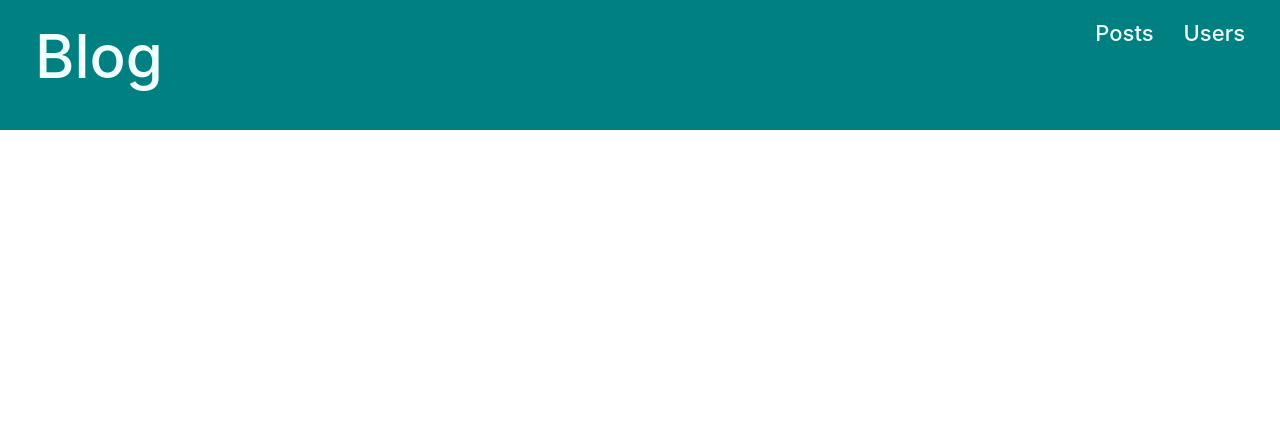
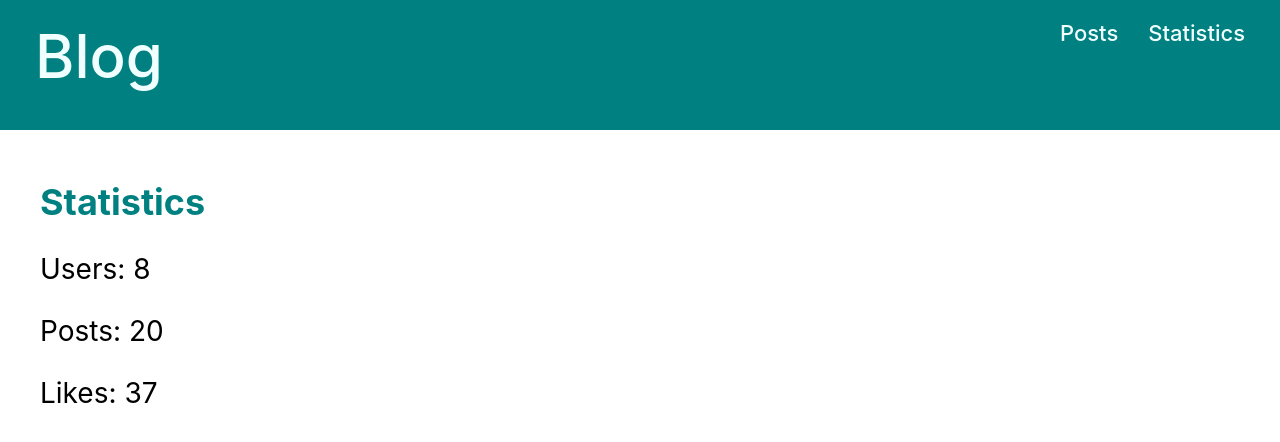
Before and after one commit to NataliyaChe/react-blog, a React (Create React App) app: page /statistics in a window 1280 px wide. Before the commit this address had no page. Shown: the top 442 px of the page. Built offline with nearby package versions, Linux system fonts and the light colour scheme; data requests are answered from the project's data file; sample sign-in values are in the browser's storage.

Commit message:
statistics added

```diff
--- a/db.json
+++ b/db.json
@@ -4,7 +4,7 @@
       "text": "first post",
       "date": "2023-02-27T18:01:13.113Z",
       "id": 1677520873113,
-      "likes": 0,
+      "likes": 4,
       "userId": 1677584368997
     },
     {
@@ -18,7 +18,7 @@
       "text": "fourth post",
       "date": "2023-02-28T11:35:26.275Z",
       "id": 1677584126275,
-      "likes": 0,
+      "likes": 4,
       "userId": 1677584806834
     },
     {
@@ -32,21 +32,21 @@
       "text": "another new post\n",
       "date": "2023-03-05T18:26:57.217Z",
       "id": 1678040817217,
-      "likes": 0,
+      "likes": 3,
       "userId": 1677584368997
     },
     {
       "text": "meow",
       "date": "2023-03-05T18:30:57.434Z",
       "id": 1678041057434,
-      "likes": 0,
+      "likes": 1,
       "userId": 1677584744456
     },
     {
       "text": "meow-meow",
       "date": "2023-03-05T18:31:05.446Z",
       "id": 1678041065446,
-      "likes": 0,
+      "likes": 1,
       "userId": 1677584744456
     },
     {
@@ -60,7 +60,7 @@
       "text": "new post",
       "date": "2023-03-07T18:17:25.260Z",
       "id": 1678213045260,
-      "likes": 0,
+      "likes": 6,
       "userId": 1677584368997
     },
     {
@@ -74,7 +74,7 @@
       "text": "and more",
       "date": "2023-03-07T18:25:57.458Z",
       "id": 1678213557458,
-      "likes": 0,
+      "likes": 1,
       "userId": 1677584368997
     },
     {
@@ -88,7 +88,7 @@
       "text": "test meow",
       "date": "2023-03-07T20:02:44.570Z",
       "id": 1678219364570,
-      "likes": 0,
+      "likes": 5,
       "userId": 1677584744456
     },
     {
@@ -102,14 +102,14 @@
       "text": "today meow",
       "date": "2023-03-08T12:04:46.545Z",
       "id": 1678277086545,
-      "likes": 0,
+      "likes": 6,
       "userId": 1677584744456
     },
     {
       "text": "spring post",
       "date": "2023-03-11T17:03:03.424Z",
       "id": 1678554183424,
-      "likes": 0,
+      "likes": 2,
       "userId": 1677584368997
     },
     {
@@ -123,7 +123,7 @@
       "text": "meow",
       "date": "2023-03-13T22:42:56.832Z",
       "id": 1678747376832,
-      "likes": 0,
+      "likes": 3,
       "userId": 1677584744456
     },
     {
@@ -131,6 +131,13 @@
       "date": "2023-03-17T09:39:57.295Z",
       "id": 1679045997295,
       "likes": 0,
+      "userId": 1677584368997
+    },
+    {
+      "text": "night post",
+      "date": "2023-03-17T22:49:18.817Z",
+      "id": 1679093358817,
+      "likes": 1,
       "userId": 1677584368997
     }
   ],
--- a/src/App.js
+++ b/src/App.js
@@ -1,10 +1,10 @@
 import React from 'react';
 import { BrowserRouter, Routes, Route } from 'react-router-dom';
-import Header from "./components/Header";
+import Header from './components/Header';
 import Posts from './pages/Posts';
 import Registration from './pages/Registration';
 import Login from './pages/Login';
-import Users from "./pages/Users";
+import Statistics from './pages/Statistics';
 import { ProvideAuth } from './context/AuthContext';
 import { ProtectedRoute } from './components/ProtectedRoute';
 
@@ -17,7 +17,7 @@ function App() {
       <Routes>
         <Route element={<ProtectedRoute />}>
           <Route path='/' element={<Posts />} />
-          <Route path='/users' element={<Users />} />
+          <Route path='/statistics' element={<Statistics />} />
         </Route>
         <Route path='/registration' element={<Registration />} />
         <Route path='/login' element={<Login />} />
--- a/src/components/Header.js
+++ b/src/components/Header.js
@@ -12,8 +12,8 @@ function Header() {
                 <Link to='.' className={`link ${user ? 'show' : 'hide'}`}>
                     Posts
                 </Link>
-                <Link to='/users' className={`link ${user ? 'show' : 'hide'}`}>
-                    Users
+                <Link to='/Statistics' className={`link ${user ? 'show' : 'hide'}`}>
+                    Statistics
                 </Link>
             </div>
         </div>
--- a/src/hooks/useApi.js
+++ b/src/hooks/useApi.js
@@ -2,6 +2,11 @@ export const useApi = (route) => {
     let link = `http://localhost:3004/${route}`;
 
     async function get() {
+        const data = await fetch(link)
+        return await data.json();
+    }
+
+    async function getUsers() {
         const data = await fetch(link)
         return await data.json();
     }
@@ -28,6 +33,6 @@ export const useApi = (route) => {
     }
 
     return {
-        get, getUserByEmail, getPostsByUser, post, remove
+        get, getUsers, getUserByEmail, getPostsByUser, post, remove
     }
 }
--- a/src/index.css
+++ b/src/index.css
@@ -15,10 +15,10 @@ code {
     monospace;
 }
 
-/* .wrapper {
-  padding: 20px;
+.wrapper {
+  margin: 20px;
   margin: 0 auto;
-} */
+}
 
 .form {
   max-width: 550px;
@@ -245,3 +245,15 @@ code {
 }
 
 /* Pagination end*/
+
+.statistics {
+  margin: 40px;
+}
+
+.statistics-title {
+
+}
+
+.statistics-text {
+  font-size: 28px;
+}
--- a/src/pages/Posts.js
+++ b/src/pages/Posts.js
@@ -56,9 +56,12 @@ function Posts() {
 
     const addLike = (event) => {
         const buttonId = event.target.dataset.id;
-        const newPosts = posts.map(post => {
-            if(post.id === +buttonId) {
-                post.likes += 1
+        const newPosts = posts.map(postItem => {
+            if(postItem.id === +buttonId) {
+                postItem.likes += 1
+                post(postItem)
+                // post(++post.likes)
+                // console.log('add post.likes', post.likes);
             }
             return post
         })
@@ -80,7 +83,7 @@ function Posts() {
     }
 
     return (
-        <div className='main'>
+        <div className='main wrapper'>
             <div className='title-wrapper'>
                 <h1 className='main-title'>Hello {authorizedUser?.login}!</h1>
                 <button className='button' onClick={signOut}>Sign out</button>
--- /dev/null
+++ b/src/pages/Statistics.js
@@ -0,0 +1,56 @@
+import React, { useState, useEffect } from 'react';
+import {useApi} from '../hooks/useApi';
+
+function Statistics() {
+  const [usersAmount, setUsersAmount ] = useState(0);
+  const [postsAmount, setPostsAmount ] = useState(0);
+  const [likesAmount, setLikesAmount ] = useState(0);
+  const [posts, setPosts] = useState([]);
+  // const [users, setUsers] = useState([]);
+  const { get } = useApi('posts');
+  const { getUsers } = useApi('users');
+
+  useEffect(() => {
+    const fetchPosts = async () => {
+        const posts = await get();
+        setPosts(posts);
+        setPostsAmount(posts.length);
+        // getLikesAmount()
+     }
+        fetchPosts()
+  }, []);
+
+  useEffect(() => {
+    const fetchUsers = async () => {
+        const users = await getUsers();
+        // setUsers(users);
+        setUsersAmount(users.length);
+     }
+        fetchUsers()
+  }, []);
+
+  useEffect(() => {
+    const getLikesAmount = () => {
+      let likes = 0
+      posts.map(post => likes += post.likes);
+      setLikesAmount(likes)
+    }
+    getLikesAmount()
+  }, [posts]);
+
+
+  // setPostsAmount(posts.length + 1);
+  // console.log('postsAmount', postsAmount);
+
+
+  return (
+    <div className='statistics wrapper'>
+      <h1 className='main-title statistics-title'>Statistics</h1>
+      <p className='statistics-text'>Users: {usersAmount}</p>
+      <p className='statistics-text'>Posts: {postsAmount}</p>
+      <p className='statistics-text'>Likes: {likesAmount}</p>
+    </div>
+  );
+}
+
+export default Statistics;
--- a/src/pages/Users.js
+++ /dev/null
@@ -1,12 +0,0 @@
-import React, { useState } from 'react';
-
-function Users() {
-
-  return (
-    <>
-    Users page
-    </>
-  );
-}
-
-export default Users;
```
Also changed, not shown: src/context/AmountContext.js (added, +10 -0 lines).
